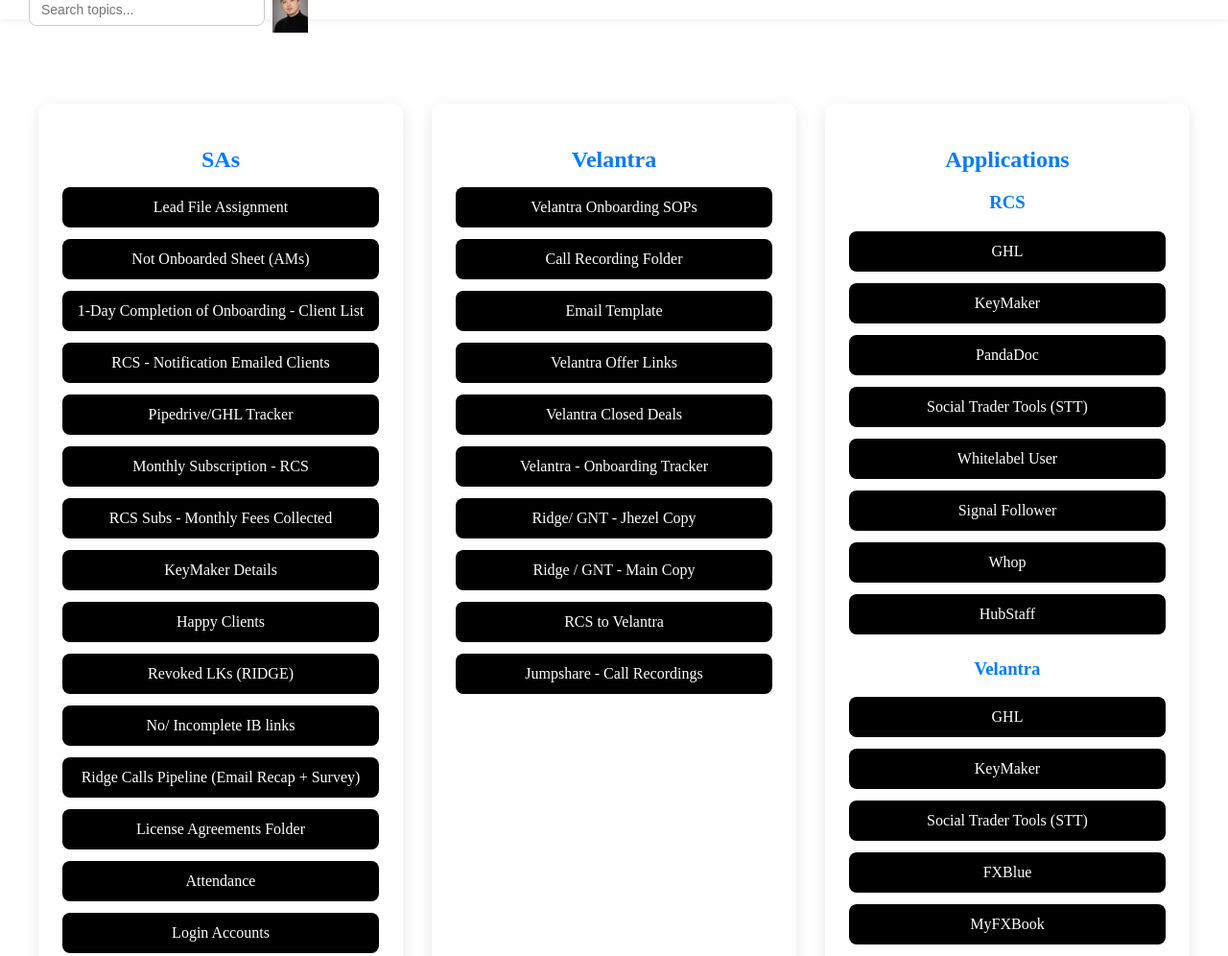
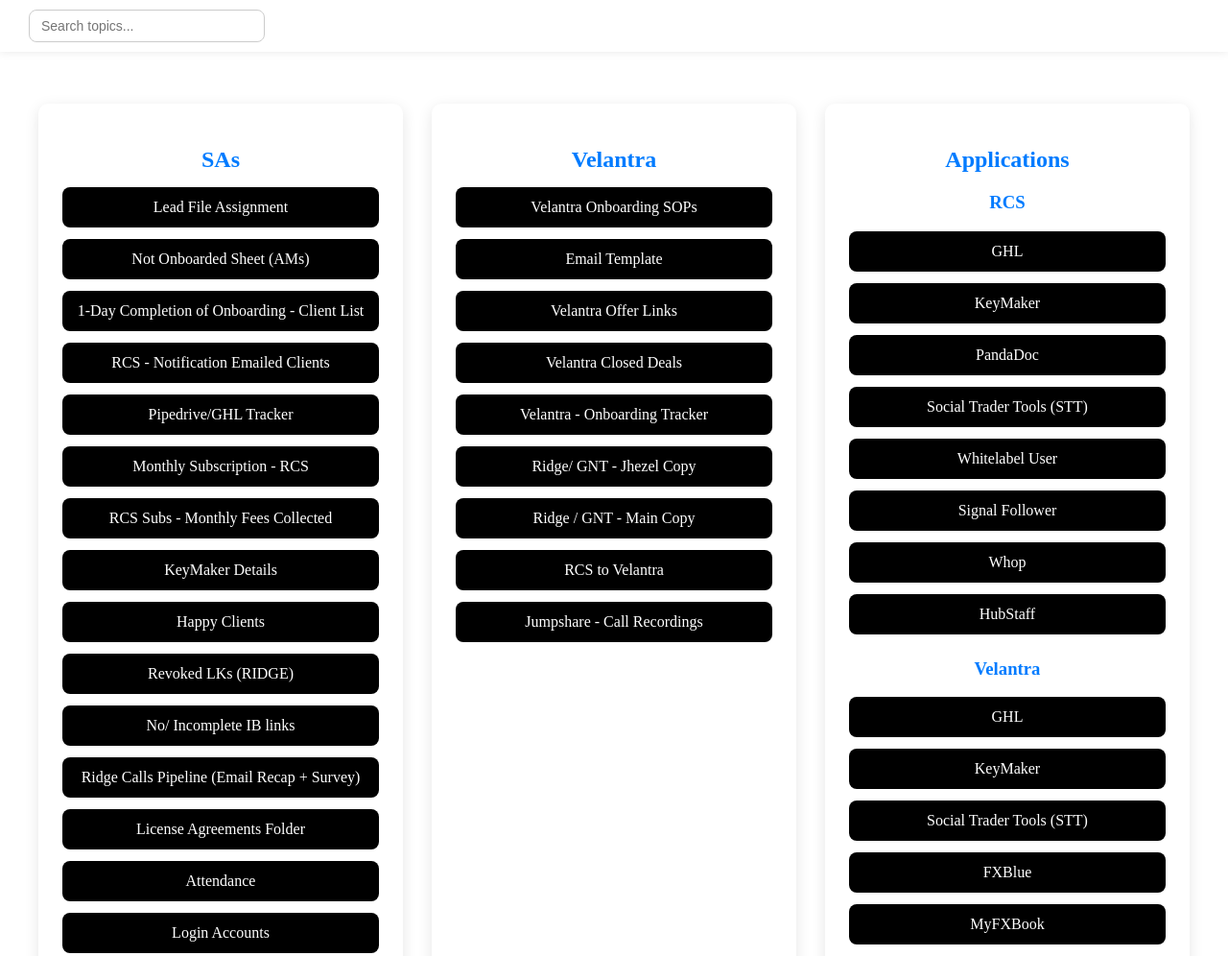
Before and after one commit to ImportantFiles/SupportingAdmins, a plain HTML site: page index.html in a window 1280 px wide. Shown: the top 996 px of the page at 96% size. Drawn offline with Linux system fonts and the light colour scheme.

Commit message:
Update index.html

```diff
--- a/index.html
+++ b/index.html
@@ -96,35 +96,7 @@ ul { list-style-type: none; padding: 0; margin: 0; }
   box-shadow: 0 0 4px rgba(0,123,255,0.4);
 }
 
-.site-header {
-  position: fixed;
-  top: 0;
-  left: 0;
-  right: 0;
-  display: flex;
-  align-items: center;
-  justify-content: center;
-  background: rgba(255,255,255,0.98);
-  box-shadow: 0 1px 8px rgba(0,0,0,0.08);
-  padding: 10px 30px;
-  z-index: 9999;
-  overflow: visible;
-  position: fixed;
-}
 
-.search-container {
-  position: absolute;
-  left: 30px;
-  display: flex;
-  align-items: center;
-  gap: 8px;
-}
-
-.header-logo {
-  height: 48px;
-  width: auto;
-  object-fit: contain;
-}
 </style>
 </head>
 <body>
@@ -133,7 +105,6 @@ ul { list-style-type: none; padding: 0; margin: 0; }
 <header class="site-header" id="siteHeader">
   <div class="search-container">
     <input type="text" id="searchInput" placeholder="Search topics..." />
-    <img src="logo.png" alt="Company Logo" class="header-logo">
   </div>
 </header>
 
@@ -167,7 +138,6 @@ ul { list-style-type: none; padding: 0; margin: 0; }
     <h2>Velantra</h2>
     <ul>
       <li><a class="list-item" href="https://docs.google.com/document/d/1ksMvSix4IZhVyyE8UzLMc4L0HINxFkh3B8KXpMO99vE/edit?tab=t.l13ye5l0744g" target="_blank" rel="noopener noreferrer">Velantra Onboarding SOPs</a></li>
-      <li><a class="list-item" href="https://drive.google.com/drive/folders/192FKaDmI1314tdeDEYjNX7vX7YzhSFyy" target="_blank" rel="noopener noreferrer">Call Recording Folder</a></li>
       <li><a class="list-item" href="https://docs.google.com/document/d/1KCrrzp1UBmkgqtVaNmOEP1AQouwPXzfinROJPY8oMA0/edit?tab=t.d0cm4yvfnk7u" target="_blank" rel="noopener noreferrer">Email Template</a></li>
       <li><a class="list-item" href="https://docs.google.com/spreadsheets/d/1B5PwNUaXGgitFRW1d2WaT-oA8iMIKH13qIGrTkvMlbQ/edit?gid=0#gid=0" target="_blank" rel="noopener noreferrer">Velantra Offer Links</a></li>
       <li><a class="list-item" href="https://docs.google.com/spreadsheets/d/1_iBGxFzWYbq0cOmRyWF903PoTYnkOdjUgKGRQGON0hw/edit?gid=1359945980#gid=1359945980" target="_blank" rel="noopener noreferrer">Velantra Closed Deals</a></li>
```
